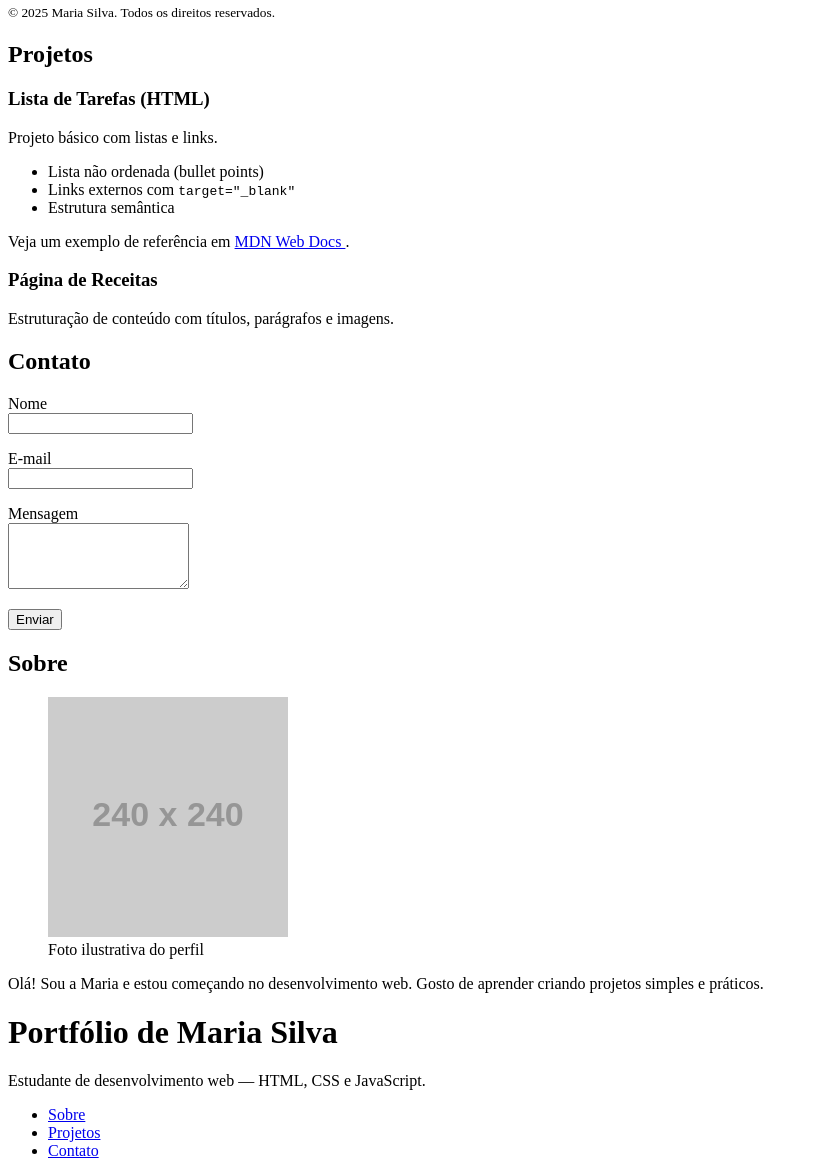
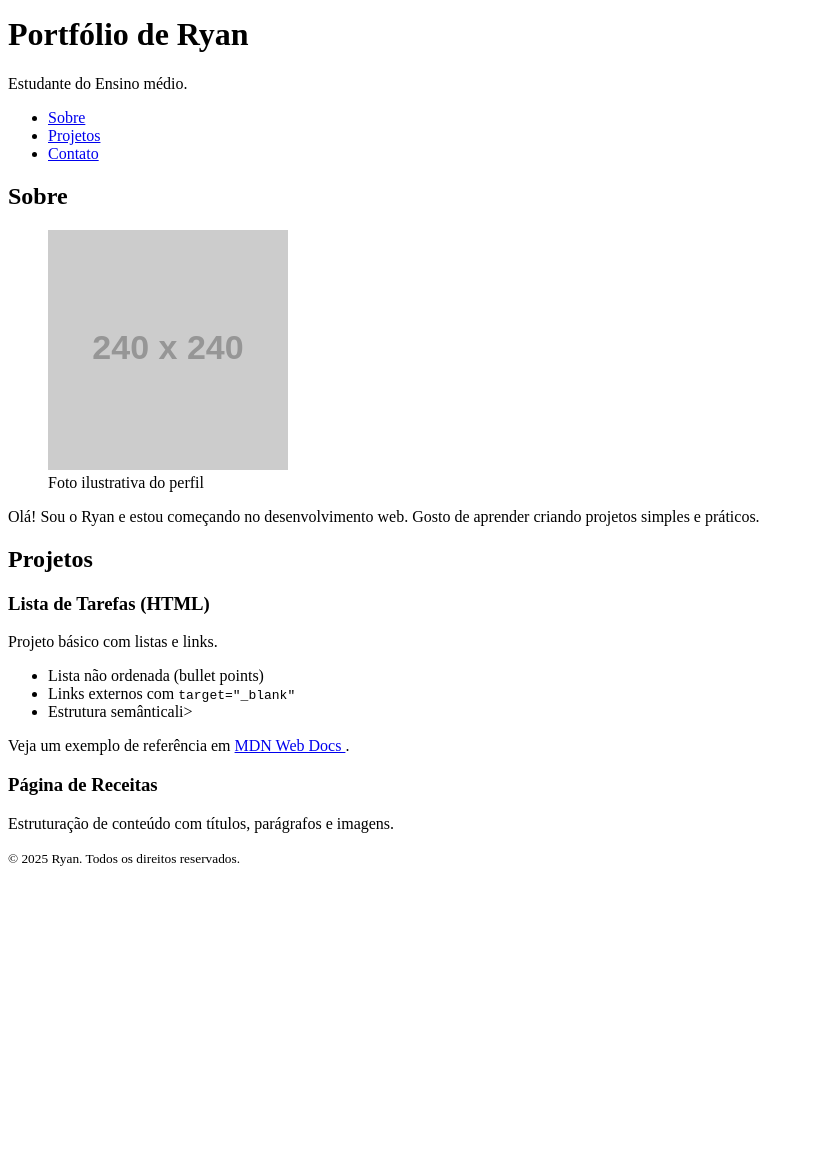
Before and after one commit to ryanr-byte/Ryan, a plain HTML site: page index.html in a window 1280 px wide. Shown: the part 5-1181 px from the top of the page, without its empty margins (0-818 px from the left). After the commit the page ends 880 px from the top, so only its background shows below. Drawn offline with Linux system fonts and the light colour scheme; placeholder pictures from the web are drawn by us.

Commit message:
Update index.html

```diff
--- a/index.html
+++ b/index.html
@@ -3,19 +3,37 @@
 <head>
 <meta charset="utf-8">
 <meta name="viewport" content="width=device-width, initial-scale=1">
-<title>Portfólio de Maria Silva</title>
+<title>Portfólio de Ryan</title>
 <meta name="description" content="Portfólio simples feito em HTML puro.">
 </head>
- </main>
-<footer>
-<small>&copy; 2025 Maria Silva. Todos os direitos reservados.</small>
-</footer>
 <body>
-<!-- Conteúdo vem a seguir -->
-</body>
- <header>
-<main>
- <section id="projetos">
+<header>
+
+<h1>Portfólio de Ryan</h1>
+<p>Estudante do Ensino médio.</p>
+<nav aria-label="Navegação principal">
+<ul>
+<li><a href="#sobre">Sobre</a></li>
+<li><a href="#projetos">Projetos</a></li>
+<li><a href="#contato">Contato</a></li>
+</ul>
+</nav>
+</header>
+ <main>
+<section id="sobre">
+<h2>Sobre</h2>
+<figure>
+<img src="https://via.placeholder.com/240" alt="Retrato de Ryan sorrindo
+de frente.">
+<figcaption>Foto ilustrativa do perfil</figcaption>
+</figure></main>
+<p>
+Olá! Sou o Ryan e estou começando no desenvolvimento web.
+Gosto de aprender criando projetos simples e práticos.
+</p>
+</section>
+
+<section id="projetos">
 <h2>Projetos</h2>
 <article>
 <h3>Lista de Tarefas (HTML)</h3>
@@ -24,7 +42,7 @@
 <ul>
 <li>Lista não ordenada (bullet points)</li>
 <li>Links externos com <code>target="_blank"</code></li>
-<li>Estrutura semântica</li>
+<li>Estrutura semântica</</main>li>
 </ul>
 <p>
 Veja um exemplo de referência em
@@ -39,49 +57,9 @@ MDN Web Docs
 <p>Estruturação de conteúdo com títulos, parágrafos e imagens.</p>
 </article>
 </section>
- <section id="contato">
-<h2>Contato</h2>
-<form action="#" method="post">
-<p>
-<label for="nome">Nome</label><br>
-<input id="nome" name="nome" type="text" required>
-</p>
-<p>
-<label for="email">E-mail</label><br>
-<input id="email" name="email" type="email" required>
-</p>
-<p>
-<label for="mensagem">Mensagem</label><br>
-<textarea id="mensagem" name="mensagem" rows="4"
-required></textarea>
-</p>
-<p>
-<button type="submit">Enviar</button>
-</p>
-</form>
-</section>
  </main>
-
-<section id="sobre">
-<h2>Sobre</h2>
-<figure>
-<img src="https://via.placeholder.com/240" alt="Retrato de Maria sorrindo
-de frente.">
-<figcaption>Foto ilustrativa do perfil</figcaption>
-</figure>
-<p>
-Olá! Sou a Maria e estou começando no desenvolvimento web.
-Gosto de aprender criando projetos simples e práticos.
-</p>
-</section>
-<h1>Portfólio de Maria Silva</h1>
-<p>Estudante de desenvolvimento web — HTML, CSS e JavaScript.</p>
-<nav aria-label="Navegação principal">
-<ul>
-<li><a href="#sobre">Sobre</a></li>
-<li><a href="#projetos">Projetos</a></li>
-<li><a href="#contato">Contato</a></li>
-</ul>
-</nav>
-</header>
+ <footer>
+<small>&copy; 2025 Ryan. Todos os direitos reservados.</small>
+</footer>
+</body>
 </html>
```
